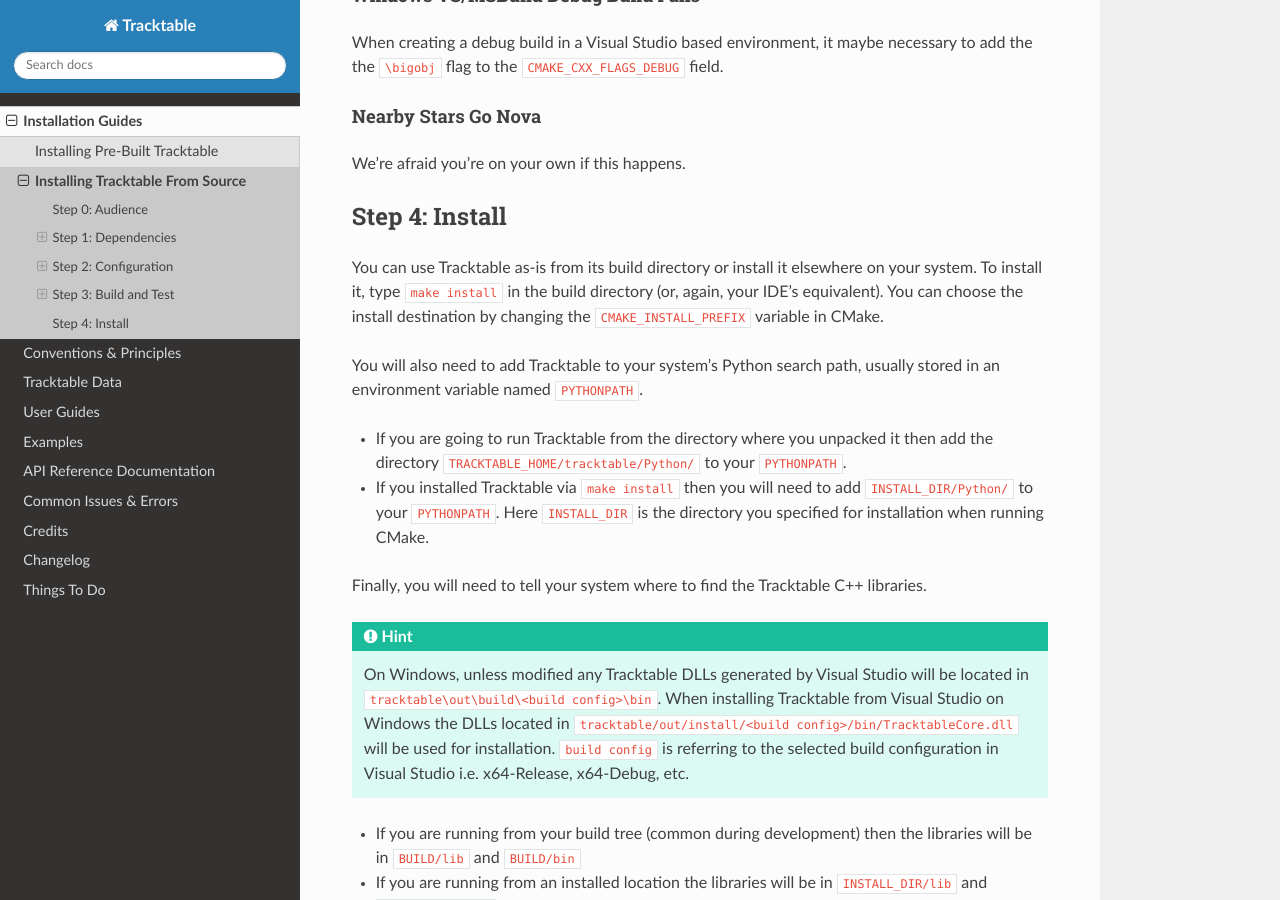
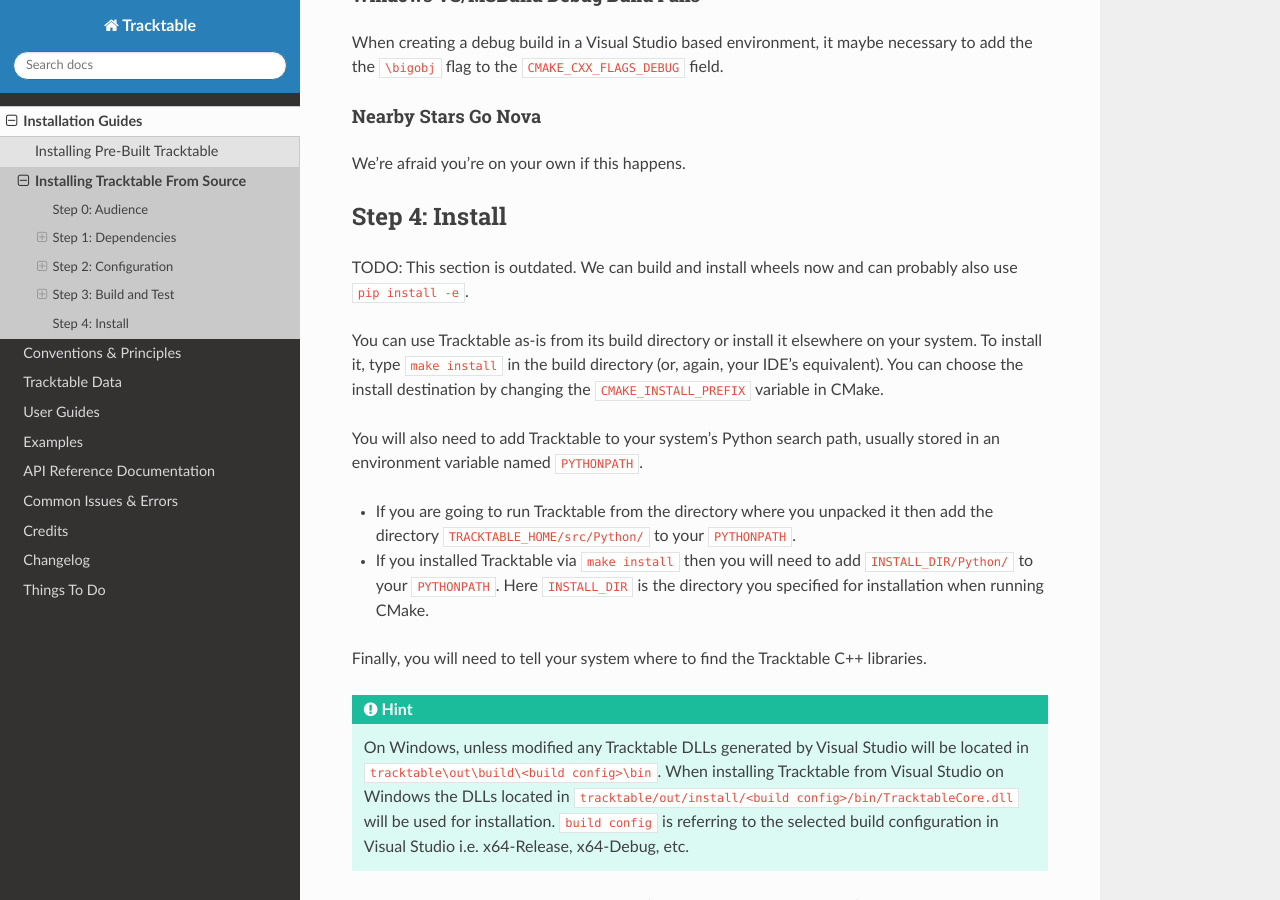
Before and after one commit to sandialabs/tracktable-docs, a Sphinx documentation site: the page built from Documentation/installation/install_source.rst, in a window 1280 px wide and 900 px high, scrolled down 11012 px. Built offline with Sphinx 7.4.7 and the Read the Docs theme 3.1.0, drawn with Linux system fonts in a browser that asks for light colours; pages that are not in the unit, such as notebooks, are missing from menus.

Commit message:
Resolve "Fix dangling paths after source reorganization"

```diff
--- a/Documentation/examples/examples.rst
+++ b/Documentation/examples/examples.rst
@@ -9,7 +9,7 @@
 C++ examples are in the source code distribution in the directory
 ``tracktable/Examples``. Python examples, tutorials and demos are available,
 from the Pip package, Anaconda package and source code distribution in the
-directory ``tracktable/Python/tracktable/examples``, as standalone Python scripts
+directory ``src/Python/tracktable/examples``, as standalone Python scripts
 and Jupyter_ notebooks.
 
 .. _cpp_examples:
--- a/Documentation/installation/install_source.rst
+++ b/Documentation/installation/install_source.rst
@@ -538,6 +538,9 @@
 Step 4: Install
 ---------------
 
+TODO: This section is outdated.  We can build and install wheels now
+and can probably also use ``pip install -e``.
+
 You can use Tracktable as-is from its build directory or install it
 elsewhere on your system. To install it, type ``make install`` in the
 build directory (or, again, your IDE's equivalent). You can choose
@@ -548,7 +551,7 @@
 path, usually stored in an environment variable named ``PYTHONPATH``.
 
 * If you  are going  to run  Tracktable from  the directory  where you
-  unpacked it  then add  the directory  ``TRACKTABLE_HOME/tracktable/Python/`` to
+  unpacked it  then add  the directory  ``TRACKTABLE_HOME/src/Python/`` to
   your ``PYTHONPATH``.
 * If you installed Tracktable via ``make install`` then you will need
   to add ``INSTALL_DIR/Python/`` to your ``PYTHONPATH``. Here
--- a/Documentation/user_guides/python/command_line.rst
+++ b/Documentation/user_guides/python/command_line.rst
@@ -187,7 +187,7 @@
 
 .. code-block:: console
 
-   $ cd tracktable/Python/tracktable/examples
+   $ cd src/Python/tracktable/examples
    $ python heatmap_from_csv.py --write-response-file > heatmap_response_file.txt
 
 Now open up ``heatmap_response_file.txt`` in your favorite editor.
```
